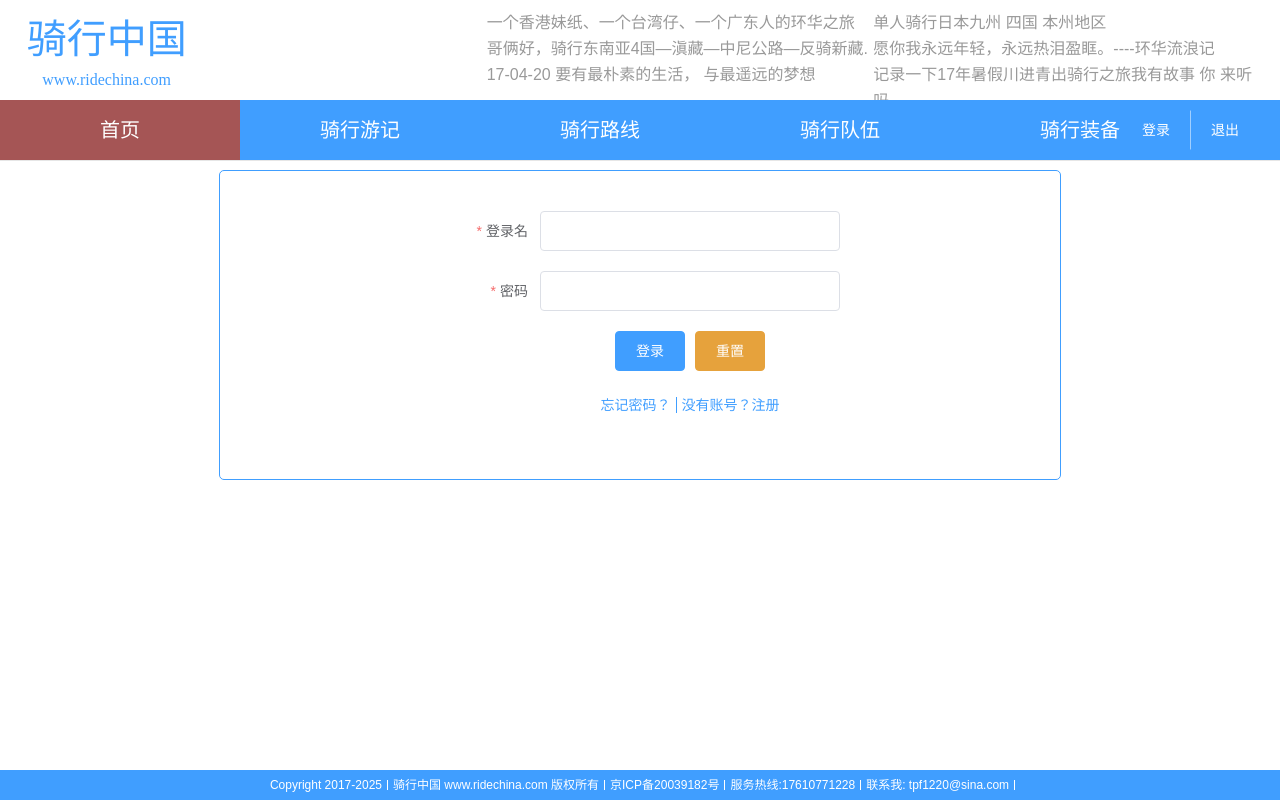
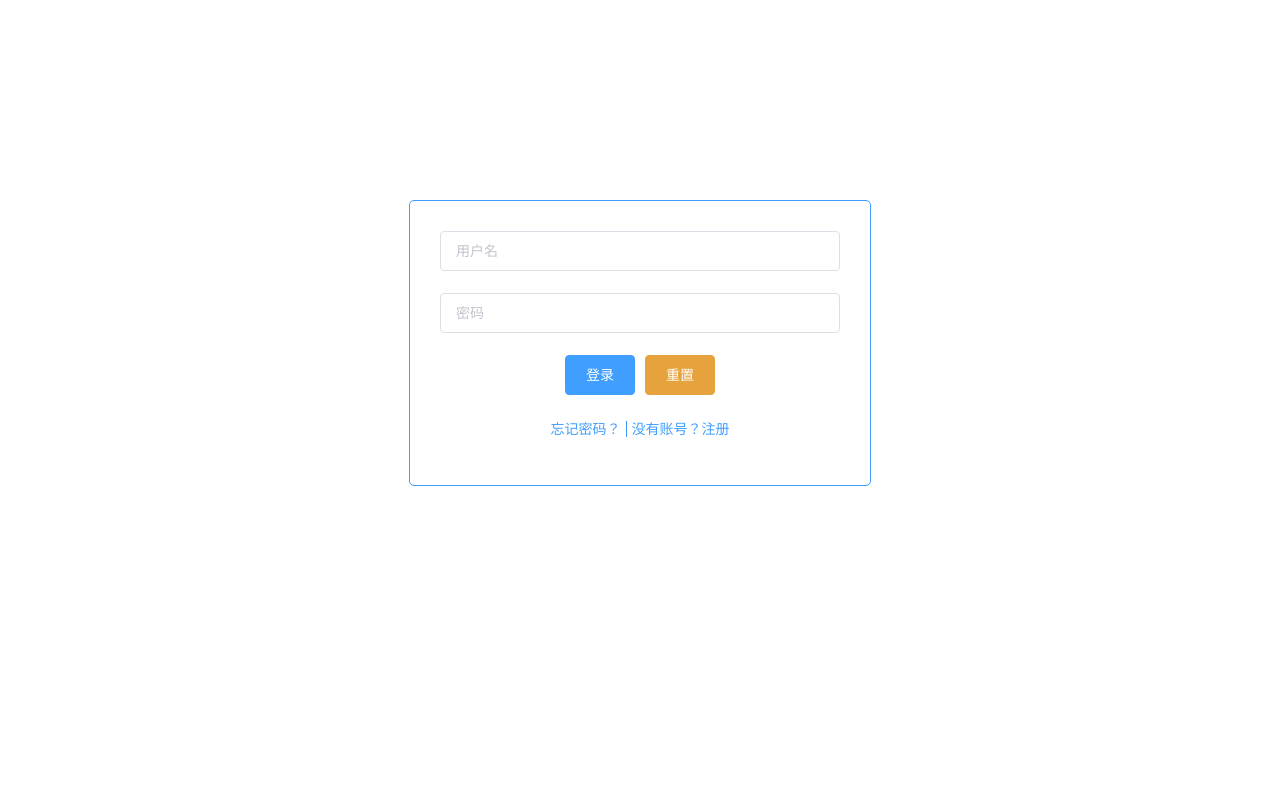
Before and after one commit to FastTurbo/ride-all-china, a Vue app: page /#/login in a window 1280 px wide. Built offline with nearby package versions, Linux system fonts and the light colour scheme.

Commit message:
add login function

```diff
--- a/src/App.vue
+++ b/src/App.vue
@@ -1,37 +1,19 @@
 <template>
   <div id="app">
-    <el-container>
-      <header-component :activeIndex="activeIndex"></header-component>
-      <el-main class="main">
-        <router-view></router-view>
-      </el-main>
-
-      <el-footer class="footer">
-        <footer-component></footer-component>
-      </el-footer>
-    </el-container>
+    <transition name="fade" mode="out-in">
+      <router-view></router-view>
+    </transition>
   </div>
 </template>
-
 <script>
-  import HeaderComponent from './components/HeaderComponent.vue'
-  import FooterComponent from './components/FooterComponent.vue'
   export default {
     name: 'app',
     data() {
       return {
-        activeIndex:'1'
 
       }
-    },
-    method: {
-      handleSelect() {
-      }
-    },
-    components:{
-      HeaderComponent,
-      FooterComponent
     }
+
   }
 </script>
 
@@ -42,30 +24,5 @@
     -moz-osx-font-smoothing: grayscale;
     text-align: center;
     color: #2c3e50;
-
-
-
-    .main {
-      position:fixed;
-      padding:10px 20px;
-      top:160px;
-      bottom:30px;
-      left:0;
-      right:0;
-      overflow:hidden;
-      overflow-y:auto;
-    }
-
-    .footer {
-      height: 30px !important;
-      line-height: 30px;
-      background: #409eff;
-      width: 100%;
-      text-align: center;
-      position: fixed;
-      bottom: 0;
-      left: 0;
-    }
-
   }
 </style>
--- a/src/components/FooterComponent.vue
+++ b/src/components/FooterComponent.vue
@@ -3,7 +3,7 @@
     <p>
       <span>Copyright 2017-2025</span>
       <span>骑行中国 www.ridechina.com 版权所有</span>
-      <span>京ICP备20039182号</span>
+      <span>京ICP备xxxxxxxx号</span>
       <span>服务热线:17610771228</span>
       <span>联系我:
             tpf1220@sina.com
--- a/src/components/HeaderComponent.vue
+++ b/src/components/HeaderComponent.vue
@@ -14,14 +14,15 @@
 
       </el-row>
       <nav-component :is-show="!isLogin" :active-index="activeIndex"></nav-component>
-      <el-button-group class="button-group">
-        <el-button type="primary" @click="login">
-          <router-link to="/login" >登录</router-link>
-        </el-button>
-        <el-button type="primary" @click="logout">
-          <router-link to="/">退出</router-link>
-        </el-button>
-      </el-button-group>
+      <el-dropdown class="dropdown">
+        <div class="user-info">{{sessionName}}</div>
+        <el-dropdown-menu slot="dropdown">
+          <el-dropdown-item>消息</el-dropdown-item>
+          <el-dropdown-item>设置</el-dropdown-item>
+          <el-dropdown-item @click.native="logout">退出</el-dropdown-item>
+        </el-dropdown-menu>
+
+      </el-dropdown>
     </el-header>
   </div>
 </template>
@@ -33,7 +34,8 @@
     ],
     data(){
       return {
-        isLogin:false
+        isLogin:false,
+        sessionName:''
       }
     },
     components: {
@@ -45,8 +47,12 @@
         this.isLogin = true
       },
       logout() {
-        this.isLogin = false
+        sessionStorage.removeItem('user');
+        this.$router.push({path:'/login'})
       }
+    },
+    mounted(){
+      this.sessionName = sessionStorage.getItem('user') || ''
     }
   }
 
@@ -103,12 +109,18 @@
 
     }
 
-    .button-group{
+    .dropdown{
       position:absolute;
-      bottom:10px;
+      bottom:0px;
       right:20px;
 
+      .user-info{
+        height:60px;
+        line-height:60px;
+        font-size:24px;
+        color:#fff;
+        cursor:pointer;
+      }
     }
-
   }
 </style>
--- /dev/null
+++ b/src/components/Home.vue
@@ -0,0 +1,56 @@
+<template>
+  <div>
+  <el-container>
+    <header-component :activeIndex="activeIndex"></header-component>
+    <el-main class="main">
+      <router-view></router-view>
+    </el-main>
+
+    <el-footer class="footer">
+      <footer-component></footer-component>
+    </el-footer>
+  </el-container>
+  </div>
+</template>
+
+<script>
+  import HeaderComponent from '@/components/HeaderComponent.vue'
+  import FooterComponent from '@/components/FooterComponent.vue'
+  export default {
+    name: 'home',
+    data() {
+      return {
+        activeIndex:'1'
+
+      }
+    },
+    components:{
+      HeaderComponent,
+      FooterComponent
+    }
+  }
+</script>
+
+<style lang="less" scoped>
+    .main {
+      position:fixed;
+      padding:10px 20px;
+      top:160px;
+      bottom:30px;
+      left:0;
+      right:0;
+      overflow:hidden;
+      overflow-y:auto;
+    }
+
+    .footer {
+      height: 30px !important;
+      line-height: 30px;
+      background: #409eff;
+      width: 100%;
+      text-align: center;
+      position: fixed;
+      bottom: 0;
+      left: 0;
+    }
+</style>
--- a/src/components/LoginComponent.vue
+++ b/src/components/LoginComponent.vue
@@ -1,27 +1,13 @@
 <template>
   <div >
-    <el-form
-      class="login-form"
-      label-width="100px"
-      :model="user">
-
-      <el-form-item
-        label="登录名"
-        prop="name"
-        :rules="[
-          {required:true,message:'请输入用户名!'}
-        ]">
-        <el-input v-model="user.name"></el-input>
+    <el-form class="login-form" :rules="rules" :model="user">
+      <el-form-item prop="name">
+        <el-input v-model="user.name" placeholder="用户名"></el-input>
       </el-form-item>
-      <el-form-item
-        label="密码"
-        prop="password"
-        :rules="[
-          {required:true,message:'请输入密码!'}
-        ]">
-        <el-input type="password" v-model="user.password"></el-input>
+      <el-form-item prop="password">
+        <el-input type="password" v-model="user.password" placeholder="密码"></el-input>
       </el-form-item>
-      <el-form-item>
+      <el-form-item style="width:100%;">
         <el-button type="primary" @click="login('user')">登录</el-button>
         <el-button type="warning" @click="reset('user')">重置</el-button>
         <p class="tips">
@@ -29,10 +15,6 @@
           <router-link class="link" to="/register">没有账号？注册</router-link>
         </p>
       </el-form-item>
-      <el-form-item>
-
-      </el-form-item>
-
     </el-form>
   </div>
 </template>
@@ -44,6 +26,14 @@ export default {
       user:{
         name:'',
         password:''
+      },
+      rules:{
+        name:[
+          { required:true,message:'请输入用户名',trigger:'blur'}
+        ],
+        password:[
+          { required:true,message:'请输入密码',trigger:'blur'}
+        ]
       }
     }
   },
@@ -52,8 +42,17 @@ export default {
     this.user.password = ''
   },
   methods:{
-    login(user) {
-
+    login() {
+        console.log(this.user)
+        if(this.user.name == 'admin' && this.user.password == '123456'){
+            sessionStorage.setItem('user',this.user.name);
+          this.$router.push({path:'/home'});
+        }else{
+            this.$message({
+              message:'用户名或密码错误',
+              type:'error'
+            })
+        }
     },
     reset(user) {
 
@@ -67,15 +66,10 @@ export default {
   .login-form{
     border:1px solid #409eff;
     border-radius:5px;
-    width:800px;
-    margin:0 auto;
-    padding:20px;
-
-    .el-form-item{
-      width:400px;
-      margin:20px auto 0;
-    }
-
+    width:400px;
+    margin:200px auto;
+    padding:30px 30px 0px 30px;
+    //background:linear-gradient(left top,#33CCFF,#00FF00);
   }
 
   .tips{
--- a/src/main.js
+++ b/src/main.js
@@ -11,6 +11,19 @@ import store from './store/store'
 Vue.use(ElementUI)
 Vue.config.productionTip = false
 
+
+router.beforeEach((to,from,next)=>{
+  if(to.path == '/login'){
+    sessionStorage.removeItem('user');
+  }
+  let user = sessionStorage.getItem('user')
+  if(!user && to.path != '/login'){
+    next({path:'/login'})
+  }else{
+    next();
+  }
+})
+
 /* eslint-disable no-new */
 new Vue({
   el: '#app',
--- a/src/router/index.js
+++ b/src/router/index.js
@@ -1,6 +1,7 @@
 import Vue from 'vue'
 import Router from 'vue-router'
 import IndexComponent from '@/components/IndexComponent'
+import Home from '@/components/Home'
 
 
 Vue.use(Router)
@@ -9,8 +10,25 @@ export default new Router({
   routes: [
     {
       path: '/',
-      name: 'index',
-      component: IndexComponent
+      name: 'Home',
+      component: Home,
+      children:[
+        {path:'/home',component:IndexComponent,name:'Home'},
+        {
+          path:'/findPass',
+          name:'findPass',
+          component:(resolve) => {
+            require(['../components/FindPasswordComponent.vue'],resolve)
+          }
+        },
+        {
+          path:'/register',
+          name:'register',
+          component:(resolve) => {
+            require(['../components/RegisterComponent.vue'],resolve)
+          }
+        }
+      ]
     },
     {
       path:'/login',
@@ -19,20 +37,6 @@ export default new Router({
           require(['../components/LoginComponent.vue'],resolve)
       }
       //LoginComponent
-    },
-    {
-      path:'/findPass',
-      name:'findPass',
-      component:(resolve) => {
-        require(['../components/FindPasswordComponent.vue'],resolve)
-      }
-    },
-    {
-      path:'/register',
-      name:'register',
-      component:(resolve) => {
-        require(['../components/RegisterComponent.vue'],resolve)
-      }
     }
   ]
 })
```
